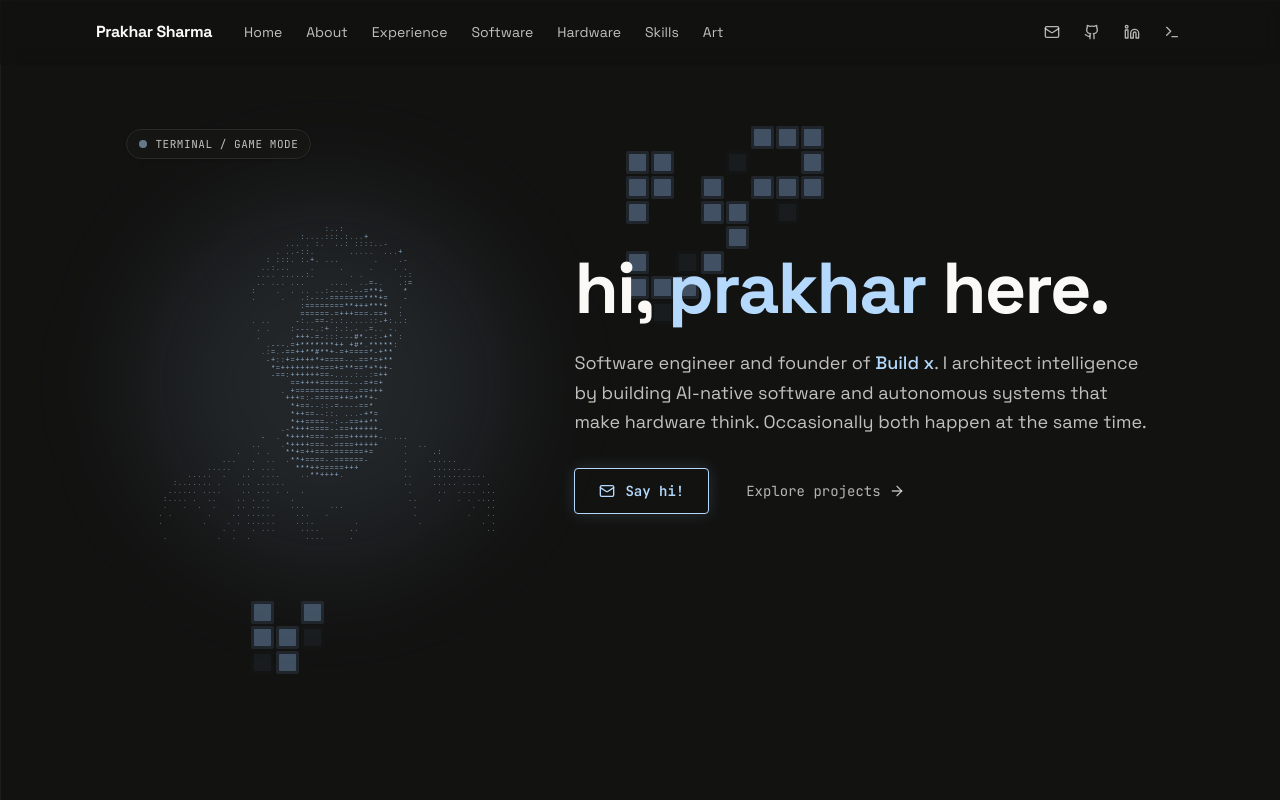
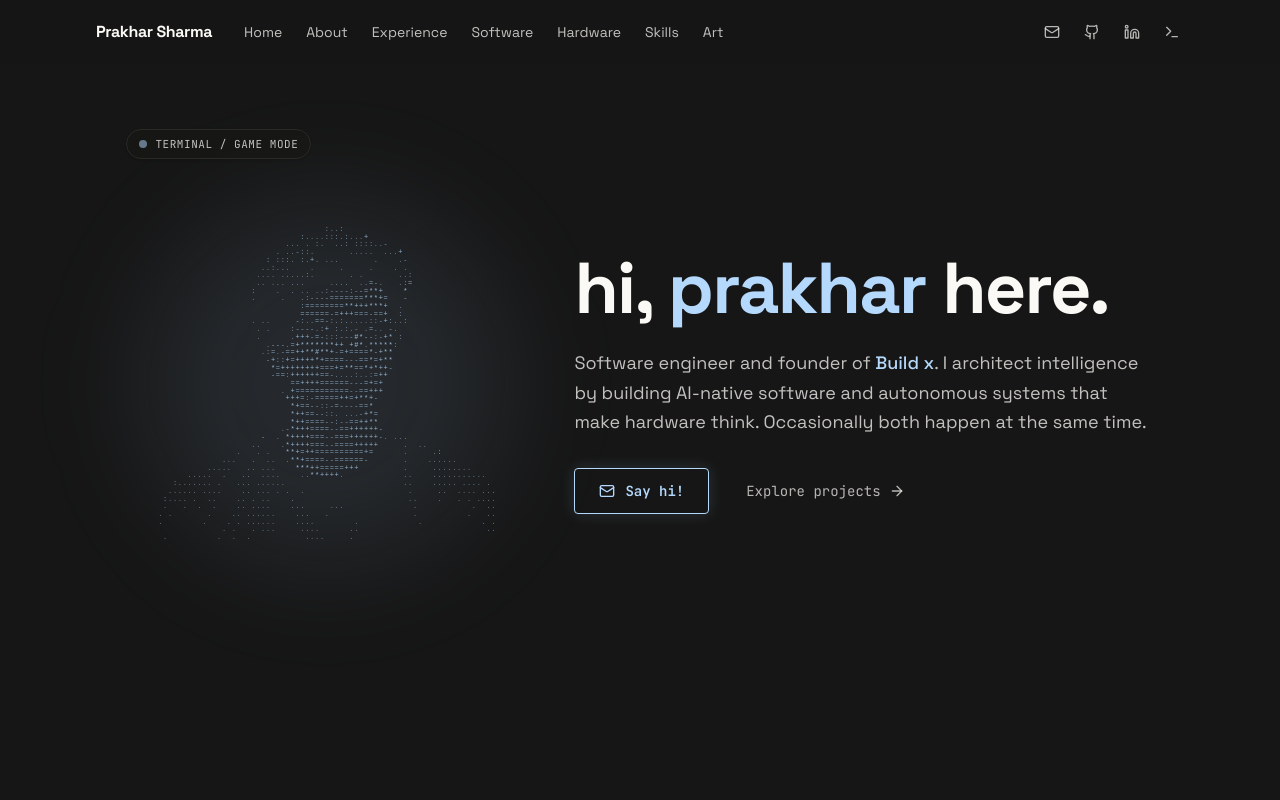
Before and after one commit to pr4xh4r/portfolio, a React (Vite) app: page / in a window 1280 px wide. Shown: the top 800 px of the page. Built offline with nearby package versions, Linux system fonts and the light colour scheme.

Commit message:
style: set plain dark grey background (#161616) without checkered grid or canvas artifacts

```diff
--- a/index.html
+++ b/index.html
@@ -16,7 +16,7 @@
     <link rel="preconnect" href="https://fonts.gstatic.com" crossorigin>
     <link href="https://fonts.googleapis.com/css2?family=JetBrains+Mono:ital,wght@0,300;0,400;0,500;0,600;0,700;1,400&family=Pixelify+Sans:wght@400;500;600;700&family=Silkscreen:wght@400;700&family=Space+Grotesk:wght@400;500;600;700&display=swap" rel="stylesheet">
   </head>
-  <body class="bg-[#121211] text-[#EDECE8] font-mono selection:bg-[#B4D9FD]/30 selection:text-[#B4D9FD] overflow-x-hidden antialiased">
+  <body class="bg-[#161616] text-[#EDECE8] font-mono selection:bg-[#B4D9FD]/30 selection:text-[#B4D9FD] overflow-x-hidden antialiased">
     <div id="root"></div>
     <script type="module" src="/src/main.tsx"></script>
   </body>
--- a/src/App.tsx
+++ b/src/App.tsx
@@ -1,5 +1,4 @@
 import { useState } from 'react';
-import { CosmicCanvas } from './components/CosmicCanvas';
 import { Navbar } from './components/Navbar';
 import { Hero } from './components/Hero';
 import { About } from './components/About';
@@ -14,27 +13,17 @@ import { CosmicTerminal } from './components/CosmicTerminal';
 
 export function App() {
   const [isTerminalOpen, setIsTerminalOpen] = useState(false);
-  const [isWarping, setIsWarping] = useState(false);
   const [isPhotoOpen, setIsPhotoOpen] = useState(false);
 
   const handleWarpTo = (sectionId: string) => {
-    setIsWarping(true);
-
     const targetEl = document.getElementById(sectionId);
     if (targetEl) {
       targetEl.scrollIntoView({ behavior: 'smooth' });
     }
-
-    setTimeout(() => {
-      setIsWarping(false);
-    }, 700);
   };
 
   return (
-    <div className="relative min-h-screen bg-[#121211] text-[#EDECE8] font-mono overflow-x-hidden selection:bg-[#388bfd]/30 selection:text-[#B4D9FD] checkered-bg">
-      {/* Interactive Cellular Grid Canvas */}
-      <CosmicCanvas isWarping={isWarping} />
-
+    <div className="relative min-h-screen bg-[#161616] text-[#EDECE8] font-mono overflow-x-hidden selection:bg-[#388bfd]/30 selection:text-[#B4D9FD]">
       {/* Top Navigation */}
       <Navbar
         onToggleTerminal={() => setIsTerminalOpen(!isTerminalOpen)}
--- a/src/components/Navbar.tsx
+++ b/src/components/Navbar.tsx
@@ -50,8 +50,8 @@ export const Navbar: React.FC<NavbarProps> = ({
         hidden ? '-translate-y-full opacity-0 pointer-events-none' : 'translate-y-0 opacity-100'
       } ${
         scrolled
-          ? 'bg-[#121211]/90 backdrop-blur-md border-[#2a2a26]'
-          : 'bg-[#121211]/60 backdrop-blur-sm border-transparent'
+          ? 'bg-[#161616]/90 backdrop-blur-md border-[#2a2a26]'
+          : 'bg-[#161616]/60 backdrop-blur-sm border-transparent'
       }`}
     >
       <div className="max-w-6xl mx-auto px-4 sm:px-6 lg:px-8 h-16 flex items-center justify-between">
--- a/src/components/PhotoMarquee.tsx
+++ b/src/components/PhotoMarquee.tsx
@@ -132,8 +132,8 @@ export const PhotoMarquee: React.FC<PhotoMarqueeProps> = ({ onModalOpenChange })
       <div className="relative w-full overflow-hidden space-y-4">
 
         {/* Left & Right Smooth Edge Fade Masks */}
-        <div className="pointer-events-none absolute inset-y-0 left-0 w-16 sm:w-32 lg:w-48 bg-gradient-to-r from-[#121211] via-[#121211]/90 to-transparent z-20" />
-        <div className="pointer-events-none absolute inset-y-0 right-0 w-16 sm:w-32 lg:w-48 bg-gradient-to-l from-[#121211] via-[#121211]/90 to-transparent z-20" />
+        <div className="pointer-events-none absolute inset-y-0 left-0 w-16 sm:w-32 lg:w-48 bg-gradient-to-r from-[#161616] via-[#161616]/90 to-transparent z-20" />
+        <div className="pointer-events-none absolute inset-y-0 right-0 w-16 sm:w-32 lg:w-48 bg-gradient-to-l from-[#161616] via-[#161616]/90 to-transparent z-20" />
 
         {/* ROW 1: Scrolling Left */}
         <div className="flex overflow-hidden select-none marquee-row">
--- a/src/index.css
+++ b/src/index.css
@@ -28,7 +28,7 @@
   height: 6px;
 }
 ::-webkit-scrollbar-track {
-  background: #121211;
+  background: #161616;
 }
 ::-webkit-scrollbar-thumb {
   background: #2a2a26;
@@ -38,14 +38,9 @@
   background: #b4d9fd;
 }
 
-/* Checkered Background Grid */
-.checkered-bg {
-  background-color: #121211;
-  background-image:
-    linear-gradient(#1e1e1c 1px, transparent 1px),
-    linear-gradient(to right, #1e1e1c 1px, transparent 1px);
-  background-size: 25px 25px;
-  background-attachment: fixed;
+/* Plain Dark Grey Background */
+.plain-dark-bg {
+  background-color: #161616;
 }
 
 /* Typography utilities */
```
